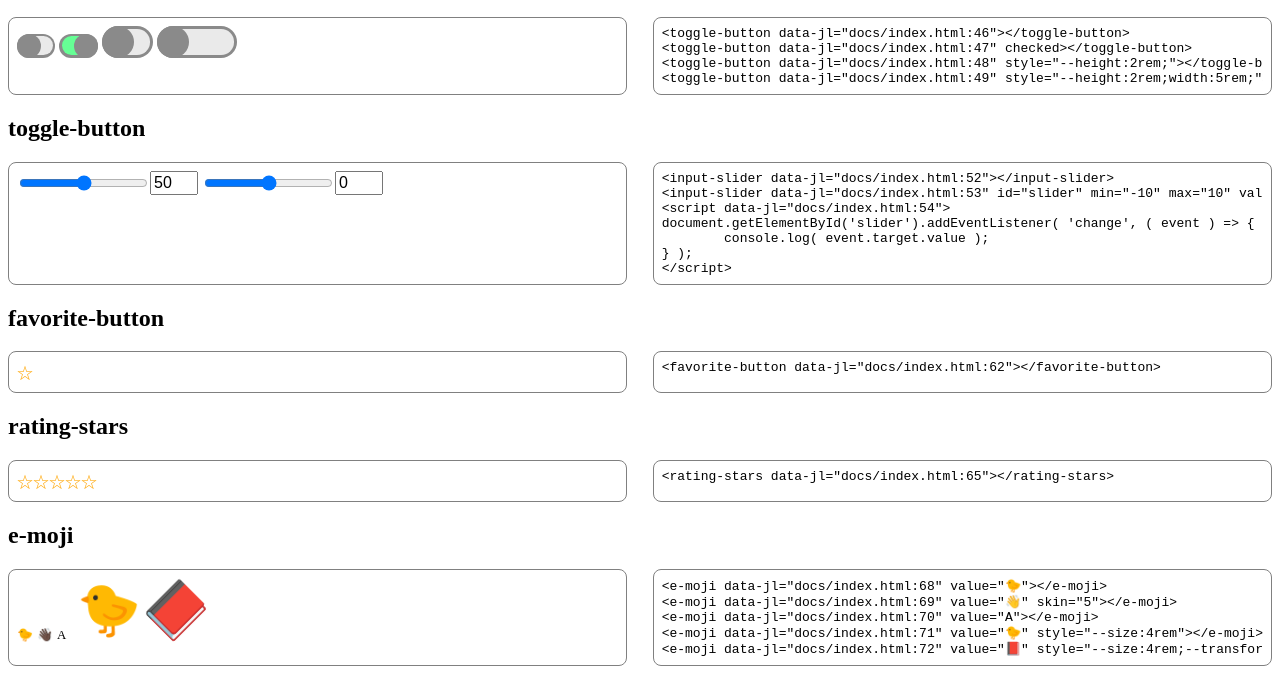
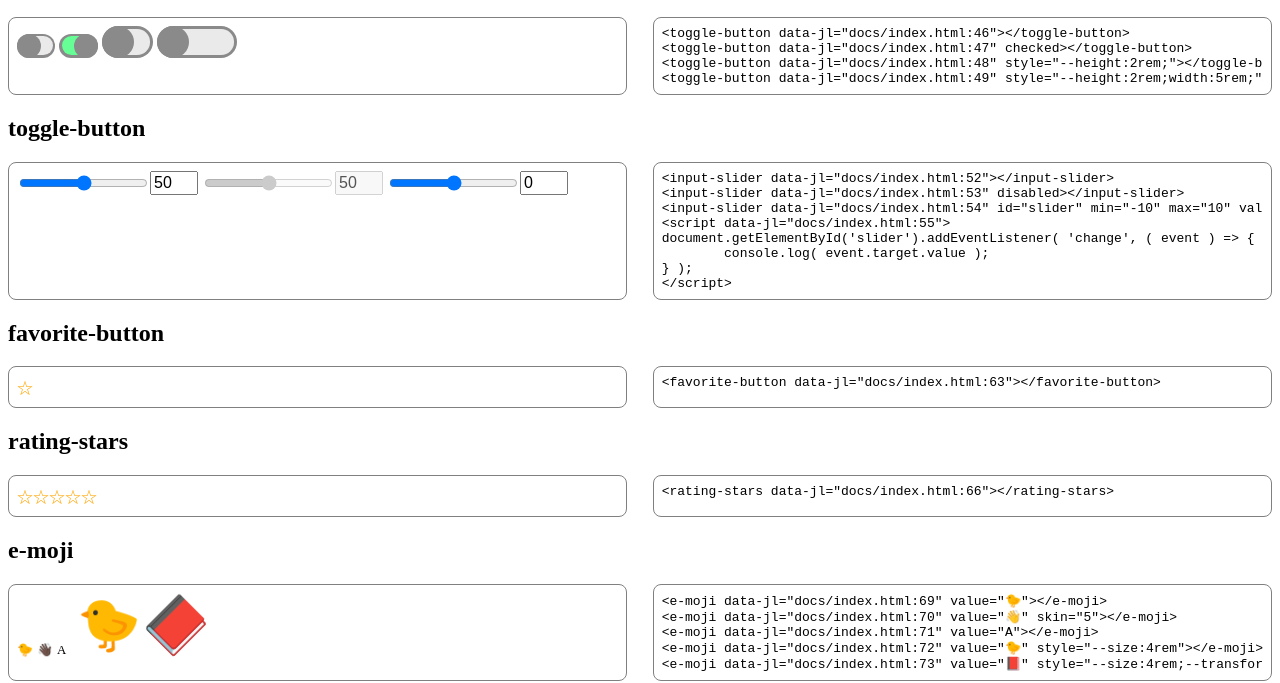
Before and after one commit to azulamb/WebComponents, a website: page docs/index.html in a window 1280 px wide. Shown: the part 110-793 px from the top of the page. Drawn offline with Linux system fonts and the light colour scheme; a web font is replaced by a local one.

Commit message:
Fix input-slider.

```diff
--- a/docs/index.html
+++ b/docs/index.html
@@ -50,6 +50,7 @@
 
 	<h2>toggle-button</h2>
 	<html-code change><input-slider></input-slider>
+<input-slider disabled></input-slider>
 <input-slider id="slider" min="-10" max="10" value="0" step="0.5"></input-slider>
 <script>
 document.getElementById('slider').addEventListener( 'change', ( event ) => {
--- a/docs/input-slider.js
+++ b/docs/input-slider.js
@@ -43,6 +43,10 @@
             }
             else {
                 this.input.value = this.slider.value;
+            }
+            if (this.hasAttribute('disabled')) {
+                this.input.disabled = true;
+                this.slider.disabled = true;
             }
             (() => {
                 let timer = 0;
@@ -160,7 +164,7 @@
             }
         }
         static get observedAttributes() {
-            return ['min', 'max', 'step', 'value'];
+            return ['min', 'max', 'step', 'disabled', 'value'];
         }
         attributeChangedCallback(name, oldValue, newValue) {
             if (oldValue === newValue) {
@@ -179,6 +183,9 @@
                 case 'value':
                     this.value = newValue;
                     break;
+                case 'disabled':
+                    this.disabled = this.hasAttribute('disabled');
+                    break;
             }
         }
     }, script.dataset.tagname);
```
Also changed, not shown: src/input-slider.ts (+9 -2 lines).
